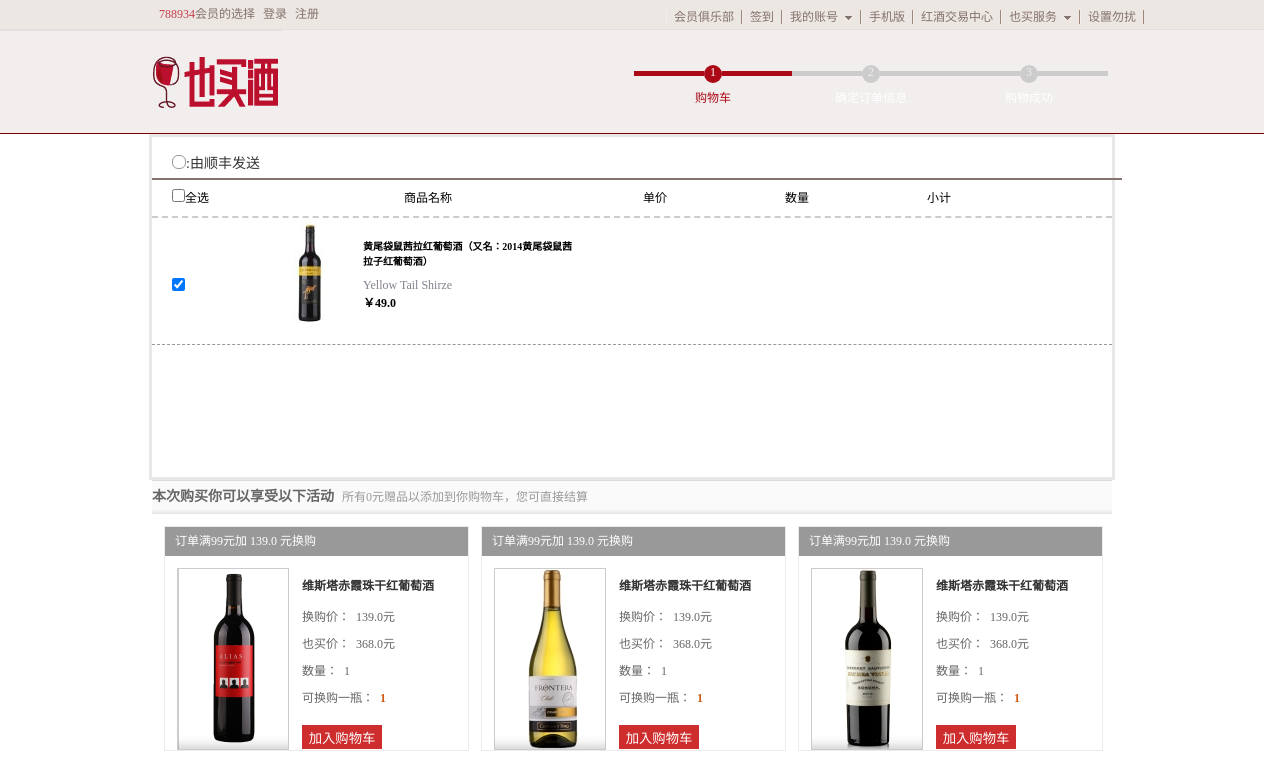
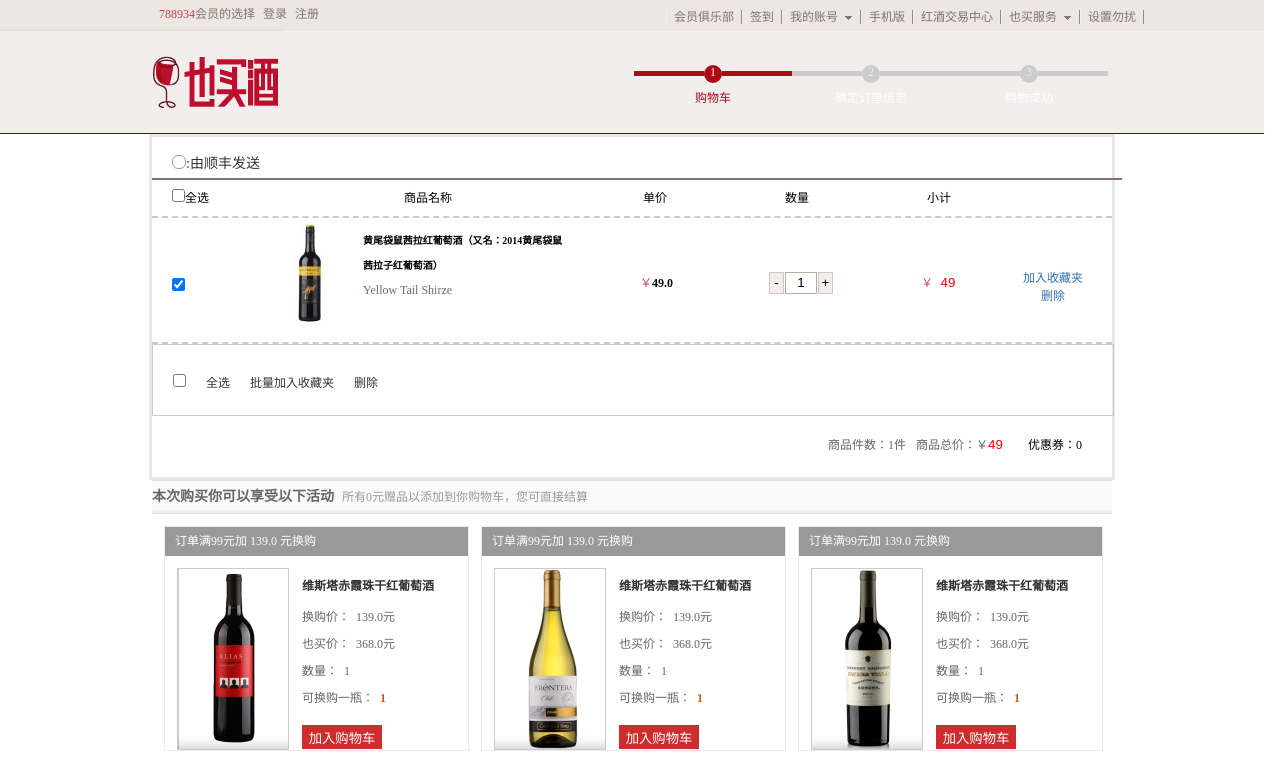
Before and after one commit to zblxin/1603-xin, a website: page src/html/car.html in a window 1280 px wide. Both pictures are taken after a click on the checkbox 178 px from the left and 284 px from the top of the page. Shown: the top 760 px of the page. Drawn offline with Linux system fonts and the light colour scheme.

Commit message:
购物车有欠缺

```diff
--- a/src/css/car.css
+++ b/src/css/car.css
@@ -32,14 +32,33 @@
 .speed_car .zhangdan ul .text3{width:142px}
 .speed_car .zhangdan ul .text4{width:142px}
 .speed_car .zhangdan ul .text5{width:142px}
-#cen{height:126px;border-bottom: 1px dashed #9e9694;}
-#cen input{float:left;margin-top:60px;margin-left:20px}
+#cen{height:126px;}
+#cen .all_select{float:left;margin-top:60px;margin-left:20px}
 .speed_car .zhangdan .car_trueGoods{float:left;margin-left:100px}
-#cen h5{display:block;padding-top:20px;padding-left:40px;width:380px}
-#cen img{padding-right:30px}
-#cen a{color:#857e8c;padding-top: 10px;display: block;}
-#cen h4{margin:0 auto}
+#cen ul{height:124px;margin:0 auto}
+#cen ul .news1{margin-right:30px}
+#cen ul .news2{width:200px;line-height:25px;margin-top:10px}
+#cen ul .news2 a{color:#756775}
+#cen ul .news3,#cen ul .news4,#cen ul .news5{width:110px;text-align: right;line-height:130px}
+#cen ul .news4{width:130px;margin-left:30px}
+#cen ul .news4 #much{width:30px;height: 20px;border:1px solid #999;margin:0 ;text-align: center;line-height:130px;border:1px solid #bea9a0;margin:0 1px 0 1px}
+#cen ul li .del{color:#3172b2}
 
+#cen ul .news4 button{outline:none;width:15px;height:22px;border:1px solid #d3c6c0;background:#f1eeeb}
+#cen ul .news5 {padding-left:20px}
+#cen ul .news5 .subtotal{width:30px;height:20px;border:0;background:#ffffff;outline:none}
+#cen ul .news5 ,#cen ul .news3 {color:#c75050}
+#cen ul .news5 span,#cen ul .news3 span{color:#000000}
+#cen ul .news6{color:#3172b2;text-align: center;width:100px;margin-top:50px;padding-left:40px}
+#cen ul .news6:hover{cursor: pointer;}
+#gt{width:960px;height:70px;border:1px solid #cccccc}
+#gt ol{float:left}
+#gt ol li{float: left;margin-left:20px;line-height:70px;color:#333333}
+#but{height:58px;}
+#but ol{float: right;margin-right:30px}
+#but ol li{float:left;line-height:58px;margin-left:10px}
+#but ol .but1,#but ol .but2{color:#666666}
+#but ol .but2_int{width:30px;height:13px;border:0;outline:none}
 
 /*------------------car_2th---------------*/
 
--- a/src/html/car.html
+++ b/src/html/car.html
@@ -6,6 +6,9 @@
 	</head>
     <link rel="stylesheet" type="text/css" href="../css/conmon.css">
     <link rel="stylesheet" type="text/css" href="../css/car.css">
+    <script type="text/javascript" src="../sass/assets/jquery-1.12.0.js"></script>
+		<script type="text/javascript" src="../sass/js/car.js"></script>
+
 	<body>
 		<div class="tit">
     	<ul class="list_left">
@@ -44,7 +47,7 @@
 <!-----------------------car_1th--------------------------->
 <div class="speed">
 	<div class="speed_car">
-		<p><span><i></i></span><a>:由顺丰发送</a></p>
+		<p><span class="kuaidi"><i></i></span><a>:由顺丰发送</a></p>
 		<div class="zhangdan">
 
 			<ul>
@@ -55,13 +58,35 @@
 				<li class="text5">小计 </li>
 			</ul>
 			<div id="cen">
-				<input type="checkbox">
-				<img class="car_trueGoods" src="../img/car_trueGoods.jpg"/>
-				<h5 >黄尾袋鼠茜拉红葡萄酒（又名：2014黄尾袋鼠茜拉子红葡萄酒）</h5>
-				<a>Yellow Tail Shirze</a>
-				<h4>￥<span><strong>49.0</strong></span></h4>
+				<ul>
+					<li><input class="all_select" type="checkbox"></li>
+					<li class="news1"><img class="car_trueGoods" src="../img/car_trueGoods.jpg"/></li>
+					<li class="news2"><h5 >黄尾袋鼠茜拉红葡萄酒（又名：2014黄尾袋鼠茜拉子红葡萄酒）</h5><a>Yellow Tail Shirze</a></li>
+					<li class="news3">￥<span><strong>49.0</strong></span></li>
+					<li class="news4">
+						<button class="jian">-</button><input class="fuhao" value="1" id="much" type="text"><button class="add">+</button>
+					</li>
+					<li class="news5">￥<span><button class='subtotal'></button></span></li>
+					<li class="news6">加入收藏夹<br><a class="del">删除</a></li>
+				</ul>
+
 			</div>
+			<div id="gt">
+				<ol>
+					<li><input class="all_del" type="checkbox"></li>
+					<li>全选</li>
+					<li>批量加入收藏夹</li>
+					<li>删除</li>
+				</ol>
+			</div>
+			<div id="but">
+				<ol>
+					<li class="but1">商品件数：<span>1</span>件</li>
 
+					<li class="but2">商品总价：<span>￥</span><input class="but2_int" type="text"></li>
+					<li class="but3">优惠券：0</li>
+				</ol>
+			</div>
 		</div>
 
 
--- /dev/null
+++ b/src/sass/js/car.js
@@ -0,0 +1,55 @@
+/*------------------快递--------*/
+$(function(){
+	var $kuaidi=$('.kuaidi')
+
+	$kuaidi.on('click',function(){
+
+		$(this).children().toggle()
+	})
+})
+/*----------点击加商品数量---------------*/
+
+$(function(){
+	var $fuhao=$('.add');
+	var jian=$('.jian');
+	var $shuliang=$fuhao.parent().find('input').val();
+	var $subtotal=$('.subtotal');
+	var $but2_int=$('.but2_int');
+	var $but1=$('.but1 span');
+
+	$fuhao.on('click',function(){
+		$shuliang=parseInt($shuliang)+1;
+		$fuhao.parent().find('input').val($shuliang);
+		$subtotal.html($shuliang*49).css({'color':'red'});
+		$but2_int.val($subtotal.html()).css({'color':'red'});;
+		$but1.html($shuliang).css({'color':'red'});;
+	})
+	jian.on('click',function(){
+		$shuliang=parseInt($shuliang)-1;
+		if($shuliang>=0){
+			$fuhao.parent().find('input').val($shuliang);
+			$subtotal.html($subtotal.html()-49).css({'color':'red'});
+			$but2_int.val($subtotal.html()).css({'color':'red'});;
+			$but1.html($shuliang).css({'color':'red'});;
+		}
+	})
+})
+$(function(){
+	var $all_select=$('.all_select');
+	var $subtotal=$('.subtotal');
+	var $fuhao=$('.add');
+	var $but2_int=$('.but2_int');
+	var $shuliang=$fuhao.parent().find('input').val();
+	$all_select.on('click',function(){
+		$subtotal.html(49).css({'color':'red'});;
+		$but2_int.val(49).css({'color':'red'});
+	})
+})
+/*------删除--*/
+$(function(){
+	var $del=$('.del');
+	var $cen=$('#cen')
+	$del.on('click',function(){
+		$cen.remove()
+	})
+})
--- a/src/sass/js/list.js
+++ b/src/sass/js/list.js
@@ -46,6 +46,3 @@
 
 	})
 })
-$(function(){
-	var
-})
--- a/src/sass/js/xiangqing.js
+++ b/src/sass/js/xiangqing.js
@@ -76,10 +76,14 @@
 $(function(){
 	var $fuhao=$('.add');
 	var jian=$('.jian');
+
+
 	var $shuliang=$fuhao.parent().find('input').val();
 	$fuhao.on('click',function(){
 		$shuliang=parseInt($shuliang)+1;
+
 		$fuhao.parent().find('input').val($shuliang);
+
 
 	})
 	jian.on('click',function(){
```
Also changed, not shown: src/css/reindex.html (deleted, +0 -2 lines).
